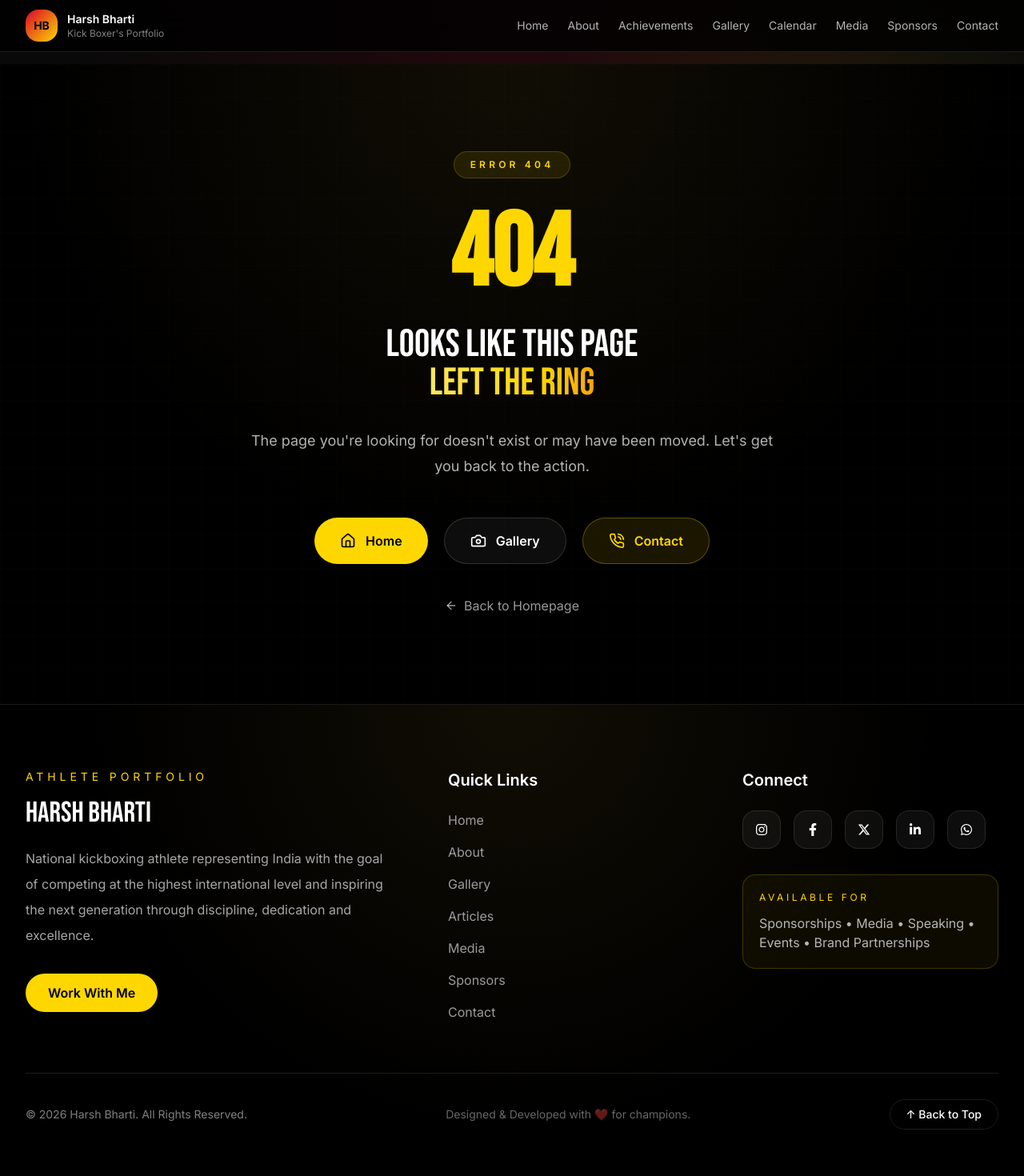
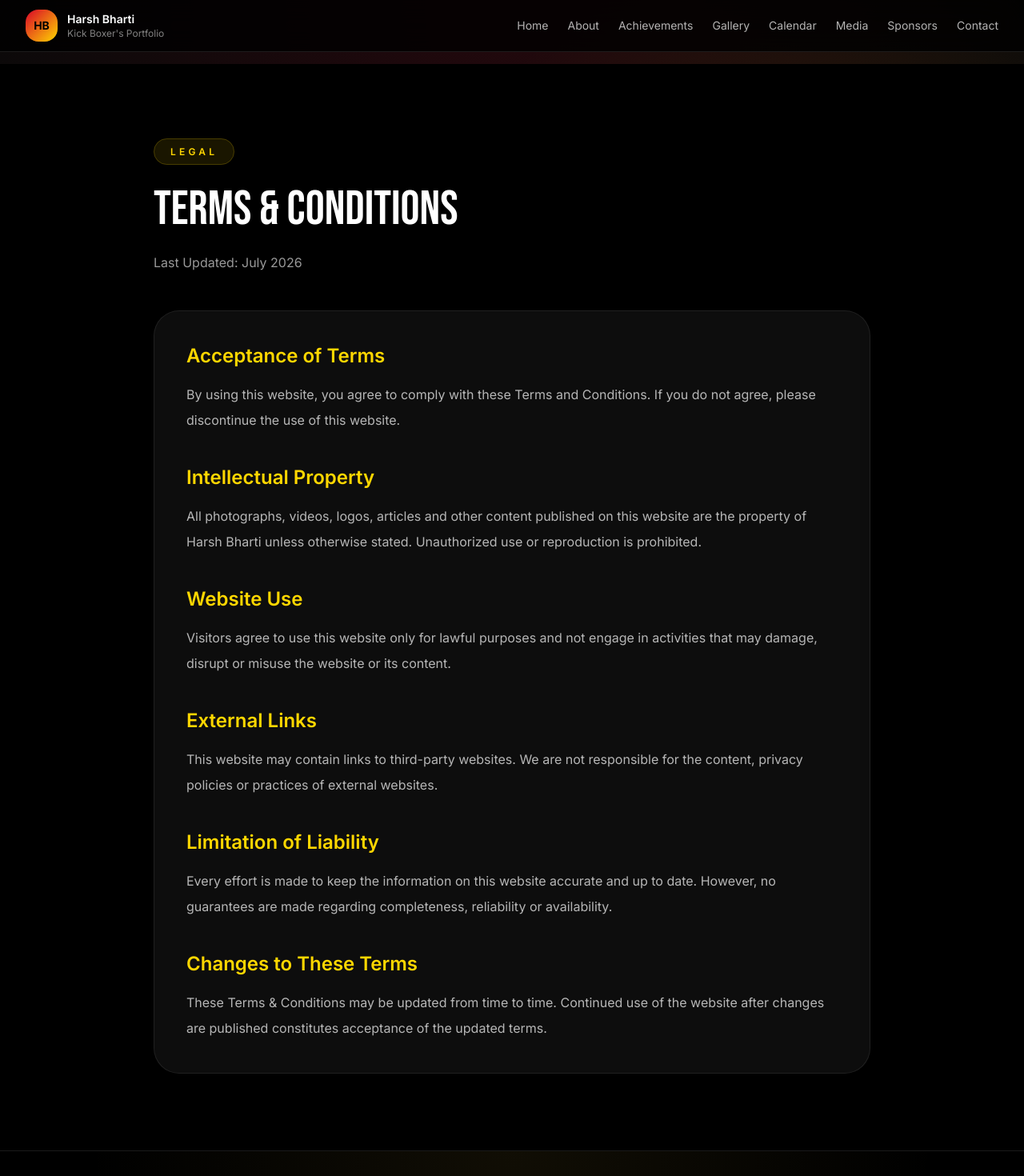
Before and after one commit to harshbharti55/kickboxer-harsh, a Next.js app: page /terms in a window 1280 px wide. Before the commit this address had no page. Shown: the top 1470 px of the page at 80% size. Built offline with nearby package versions, Linux system fonts and the light colour scheme.

Commit message:
Create page.tsx

```diff
--- /dev/null
+++ b/app/terms/page.tsx
@@ -0,0 +1,110 @@
+export const metadata = {
+  title: "Terms & Conditions | Harsh Bharti",
+  description:
+    "Terms and Conditions for the official website of Harsh Bharti.",
+};
+
+export default function TermsPage() {
+  return (
+    <main className="bg-black text-white">
+
+      <section className="container-page py-24">
+
+        <div className="mx-auto max-w-4xl">
+
+          <span className="rounded-full border border-gold/20 bg-gold/10 px-5 py-2 text-xs font-semibold uppercase tracking-[0.35em] text-gold">
+            Legal
+          </span>
+
+          <h1 className="mt-8 font-display text-5xl sm:text-6xl">
+            Terms & Conditions
+          </h1>
+
+          <p className="mt-6 text-white/60">
+            Last Updated: July 2026
+          </p>
+
+          <div className="glass mt-12 space-y-10 rounded-[2rem] border border-white/10 p-10">
+
+            <section>
+              <h2 className="text-2xl font-semibold text-gold">
+                Acceptance of Terms
+              </h2>
+
+              <p className="mt-4 leading-8 text-white/70">
+                By using this website, you agree to comply with these Terms
+                and Conditions. If you do not agree, please discontinue the
+                use of this website.
+              </p>
+            </section>
+
+            <section>
+              <h2 className="text-2xl font-semibold text-gold">
+                Intellectual Property
+              </h2>
+
+              <p className="mt-4 leading-8 text-white/70">
+                All photographs, videos, logos, articles and other content
+                published on this website are the property of Harsh Bharti
+                unless otherwise stated. Unauthorized use or reproduction is
+                prohibited.
+              </p>
+            </section>
+
+            <section>
+              <h2 className="text-2xl font-semibold text-gold">
+                Website Use
+              </h2>
+
+              <p className="mt-4 leading-8 text-white/70">
+                Visitors agree to use this website only for lawful purposes
+                and not engage in activities that may damage, disrupt or
+                misuse the website or its content.
+              </p>
+            </section>
+
+            <section>
+              <h2 className="text-2xl font-semibold text-gold">
+                External Links
+              </h2>
+
+              <p className="mt-4 leading-8 text-white/70">
+                This website may contain links to third-party websites. We
+                are not responsible for the content, privacy policies or
+                practices of external websites.
+              </p>
+            </section>
+
+            <section>
+              <h2 className="text-2xl font-semibold text-gold">
+                Limitation of Liability
+              </h2>
+
+              <p className="mt-4 leading-8 text-white/70">
+                Every effort is made to keep the information on this website
+                accurate and up to date. However, no guarantees are made
+                regarding completeness, reliability or availability.
+              </p>
+            </section>
+
+            <section>
+              <h2 className="text-2xl font-semibold text-gold">
+                Changes to These Terms
+              </h2>
+
+              <p className="mt-4 leading-8 text-white/70">
+                These Terms & Conditions may be updated from time to time.
+                Continued use of the website after changes are published
+                constitutes acceptance of the updated terms.
+              </p>
+            </section>
+
+          </div>
+
+        </div>
+
+      </section>
+
+    </main>
+  );
+}
```
